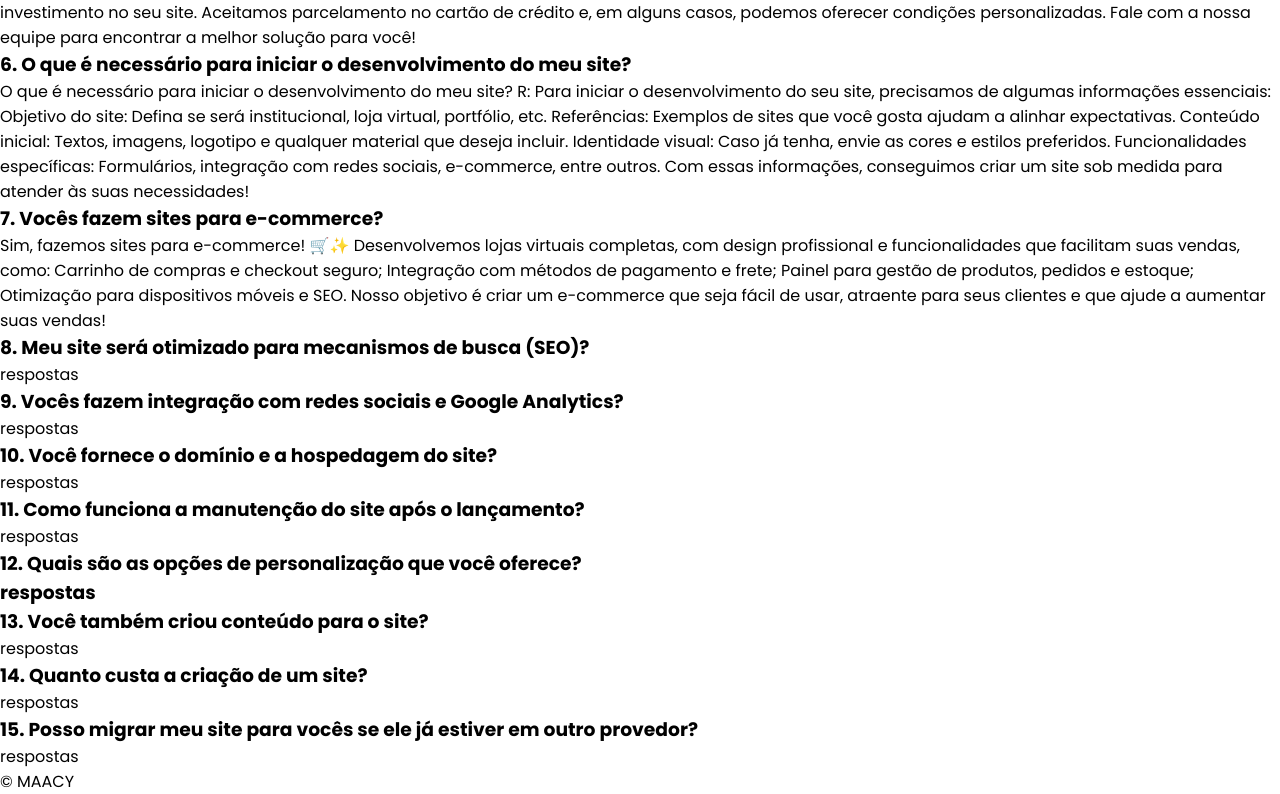
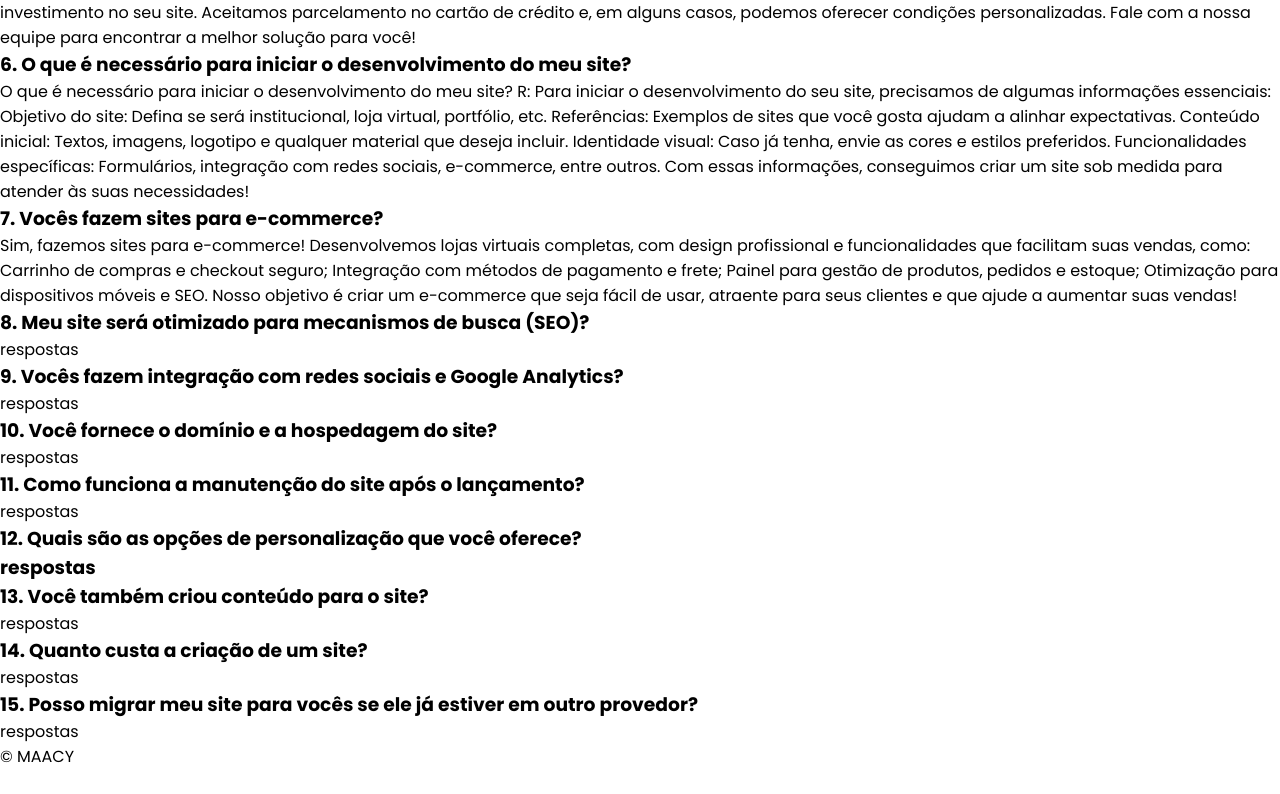
Before and after one commit to carmemsophia/Trabalho-elias, a plain HTML site: page faq.html in a window 1280 px wide. Shown: the part 903-1697 px from the top of the page. After the commit the page ends 1672 px from the top, so only its background shows below. Drawn offline with Linux system fonts and the light colour scheme; a web font is replaced by a local one.

Commit message:
remoção e emoji

```diff
--- a/faq.html
+++ b/faq.html
@@ -85,7 +85,7 @@ Assim, você pode focar no crescimento do seu negócio enquanto cuidamos do seu
             Com essas informações, conseguimos criar um site sob medida para atender às suas necessidades!</p>
 
         <h3>7. Vocês fazem sites para e-commerce?</h3>
-        <p>Sim, fazemos sites para e-commerce! 🛒✨
+        <p>Sim, fazemos sites para e-commerce!
 
             Desenvolvemos lojas virtuais completas, com design profissional e funcionalidades que facilitam suas vendas, como:
 
```
